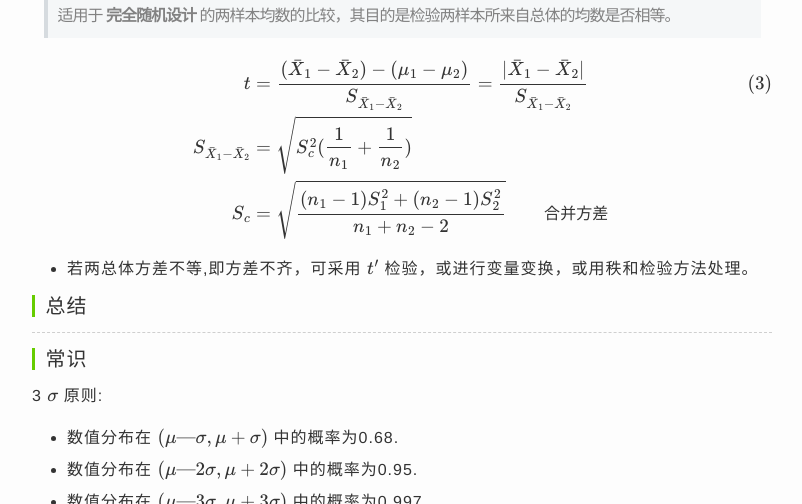
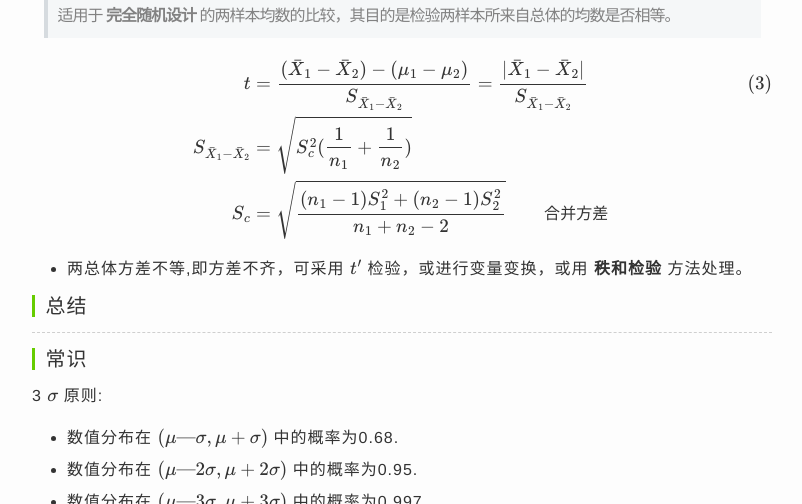
Before and after one commit to charleshm/charleshm.github.io, a Jekyll site: the page built from _posts/2016-03-23-Hypothesis-Testing.md, in a window 1280 px wide and 900 px high, scrolled down 3667 px, cut to the strip 0-504 px from the top of the window. Shown: the whole strip, without its empty margins (238-1040 px from the left). Built offline with Jekyll 4.4.1, drawn with Linux system fonts in a browser that asks for light colours; some web fonts are replaced; formulas are drawn with MathJax 3; comment, search, counter and statistics services are not loaded.

Commit message:
Hypothesis Test

```diff
--- a/_posts/2016-03-23-Hypothesis-Testing.md
+++ b/_posts/2016-03-23-Hypothesis-Testing.md
@@ -96,7 +96,7 @@ S_{\bar{X}_1-\bar{X}_2} & = \sqrt{S_c^2(\frac{1}{n_1}+\frac{1}{n_2})}\\
 S_c &= \sqrt{ \frac{(n_1-1)S_1^2+(n_2-1)S_2^2}{n_1+n_2-2}  } \qquad  \text{合并方差}\nonumber
 \end{align*}$$
 
- - 若两总体方差不等,即方差不齐，可采用 $t^{\prime}$ 检验，或进行变量变换，或用秩和检验方法处理。
+ - 两总体方差不等,即方差不齐，可采用 $t^{\prime}$ 检验，或进行变量变换，或用 **秩和检验** 方法处理。
 
 #### 总结
 
```
